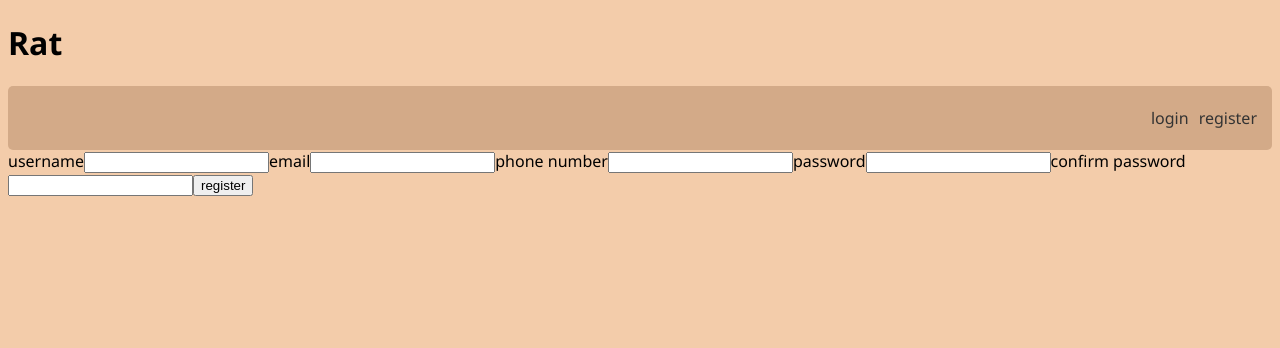
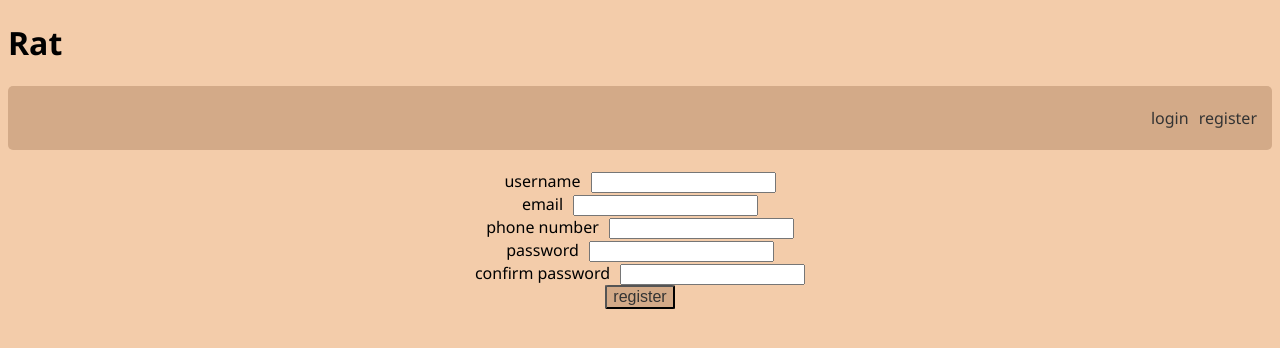
Before and after one commit to maciejp12/rat, a React (Create React App) app in the folder src/js/: page /register in a window 1280 px wide. Shown: the top 348 px of the page. Built offline with nearby package versions, Linux system fonts and the light colour scheme.

Commit message:
Added login and register form styles

```diff
--- a/src/js/src/App.css
+++ b/src/js/src/App.css
@@ -20,7 +20,6 @@ td, th {
   border-radius: 5px;
   padding: 5px;
   overflow: auto;
-
 }
 
 .nav-auth {
--- /dev/null
+++ b/src/js/src/Form.css
@@ -0,0 +1,23 @@
+.form-container {
+    margin-top: 20px;
+    text-align: center;
+    overflow: hidden;
+}
+
+.form-label {
+}
+
+.form-br {
+    margin-bottom: 10px;
+}
+
+.form-input-text {
+    margin-left: 10px;
+}
+
+.form-input-but {
+    color: #333333;
+    font-size: 100%;
+    border-radius: 5%;
+    background-color: #D3AA88;
+}
--- a/src/js/src/component/LoginForm.js
+++ b/src/js/src/component/LoginForm.js
@@ -1,5 +1,6 @@
 import React, { Component } from 'react';
 import PropTypes from 'prop-types';
+import '../Form.css';
 
 
 class LoginForm extends Component {
@@ -36,16 +37,19 @@ class LoginForm extends Component {
 
   render() {
     return (
-      <form onSubmit={e => this.props.handleLogin(e, this.state)}>
-        <label>
+      <form className="form-container" onSubmit={e => this.props.handleLogin(e, this.state)}>
+        <label className="form-label">
           username
-          <input id="username" name="username" value={this.state.username} onChange={this.handleUsernameChange} />
+          <input className="form-input-text" id="username" name="username" value={this.state.username} onChange={this.handleUsernameChange} />
         </label>
-        <label>
+        <br className="form-br"></br>
+        <label className="form-label">
           password
-          <input type="password" name="password" value={this.state.password} onChange={this.handlePasswordChange} />
+          <input className="form-input-text" type="password" name="password" value={this.state.password} onChange={this.handlePasswordChange} />
         </label>
-        <input type="submit" value="login" />
+        <br className="form-br"></br>
+        <input className="form-input-but" type="submit" value="login" />
+        <br className="form-br"></br>
         <span>{this.state.errorMessage}</span>
       </form>
     );
--- a/src/js/src/component/RegisterForm.js
+++ b/src/js/src/component/RegisterForm.js
@@ -1,5 +1,7 @@
 import React, { Component } from 'react';
 import PropTypes from 'prop-types';
+import '../Form.css';
+
 
 class RegisterForm extends Component {
   constructor(props) {
@@ -78,30 +80,48 @@ class RegisterForm extends Component {
 
   render() {
     return (
-      <form onSubmit={e => this.props.handleRegister(e, this.state)}>
-        <label>
+      <form className="form-container" onSubmit={e => this.props.handleRegister(e, this.state)}>
+        <label className="form-label">
           username
-          <input type="text" value={this.state.username} onChange={this.handleUsernameChange} />
+          <input class="form-input-text" type="text" value={this.state.username} onChange={this.handleUsernameChange} />
         </label>
-        <label>
+
+        <br className="form-br"></br>
+
+        <label className="form-label">
           email
-          <input type="text" value={this.state.email} onChange={this.handleEmailChange} />
+          <input class="form-input-text" type="text" value={this.state.email} onChange={this.handleEmailChange} />
         </label>
-        <label>
+
+        <br className="form-br"></br>
+
+        <label className="form-label">
           phone number
-          <input type="text" value={this.state.phoneNumber} onChange={this.handlePhoneNumberChange} />
+          <input class="form-input-text" type="text" value={this.state.phoneNumber} onChange={this.handlePhoneNumberChange} />
         </label>
-        <label>
+
+        <br className="form-br"></br>
+
+        <label className="form-label">
           password
-          <input type="password" value={this.state.password} onChange={this.handlePasswordChange} />
+          <input class="form-input-text" type="password" value={this.state.password} onChange={this.handlePasswordChange} />
         </label>
-        <label>
+
+        <br className="form-br"></br>
+
+        <label className="form-label">
           confirm password
-          <input type="password" value={this.state.confirmPassword}
+          <input class="form-input-text" type="password" value={this.state.confirmPassword}
             onChange={this.handleConfirmPasswordChange}
           />
         </label>
-        <input type="submit" value="register" />
+
+        <br className="form-br"></br>
+
+        <input class="form-input-but" type="submit" value="register" />
+
+        <br className="form-br"></br>
+
         <span>{this.state.errorMessage}</span>
       </form>
     );
```
Also changed, not shown: 1 other file (tests, documents, lock files or other folders).
